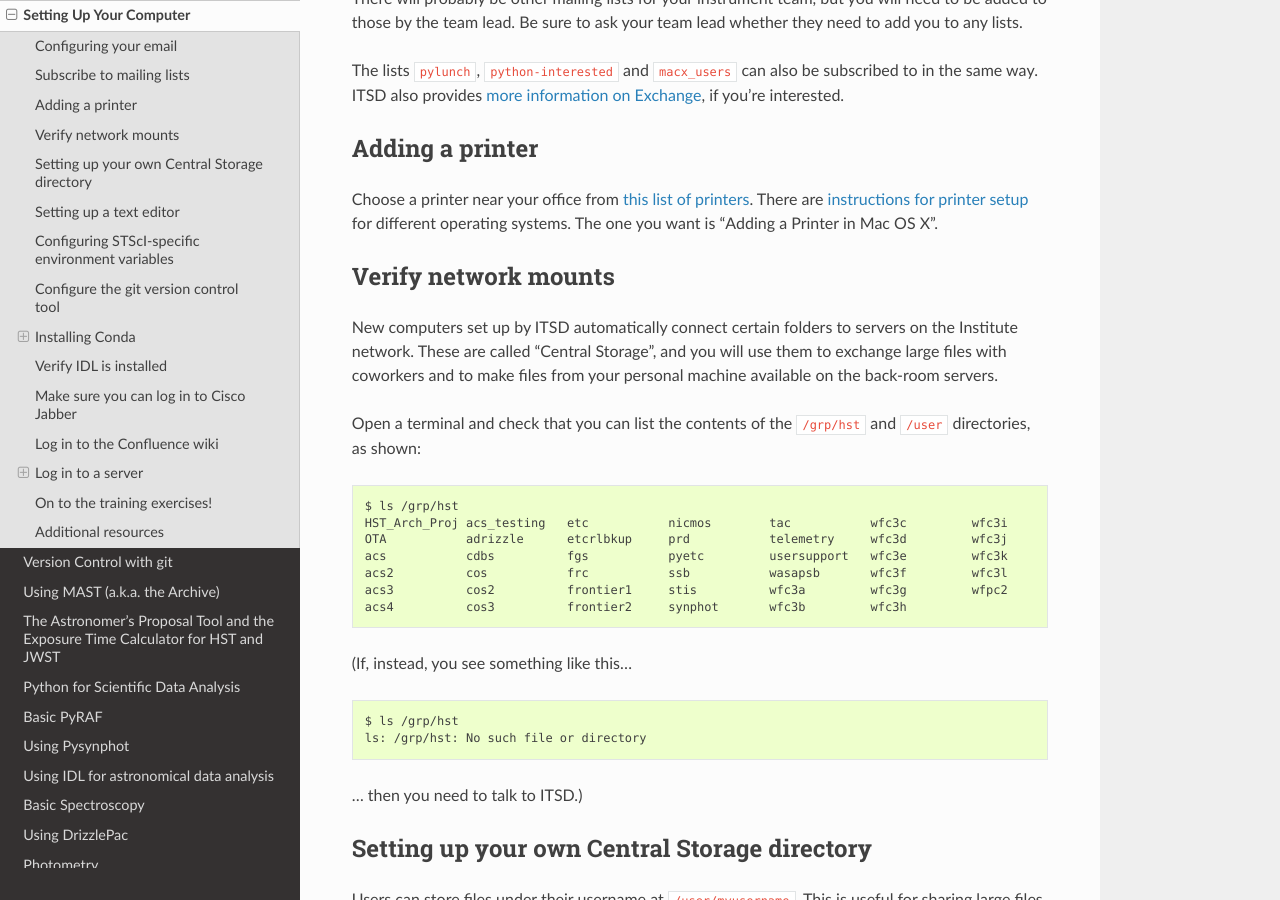
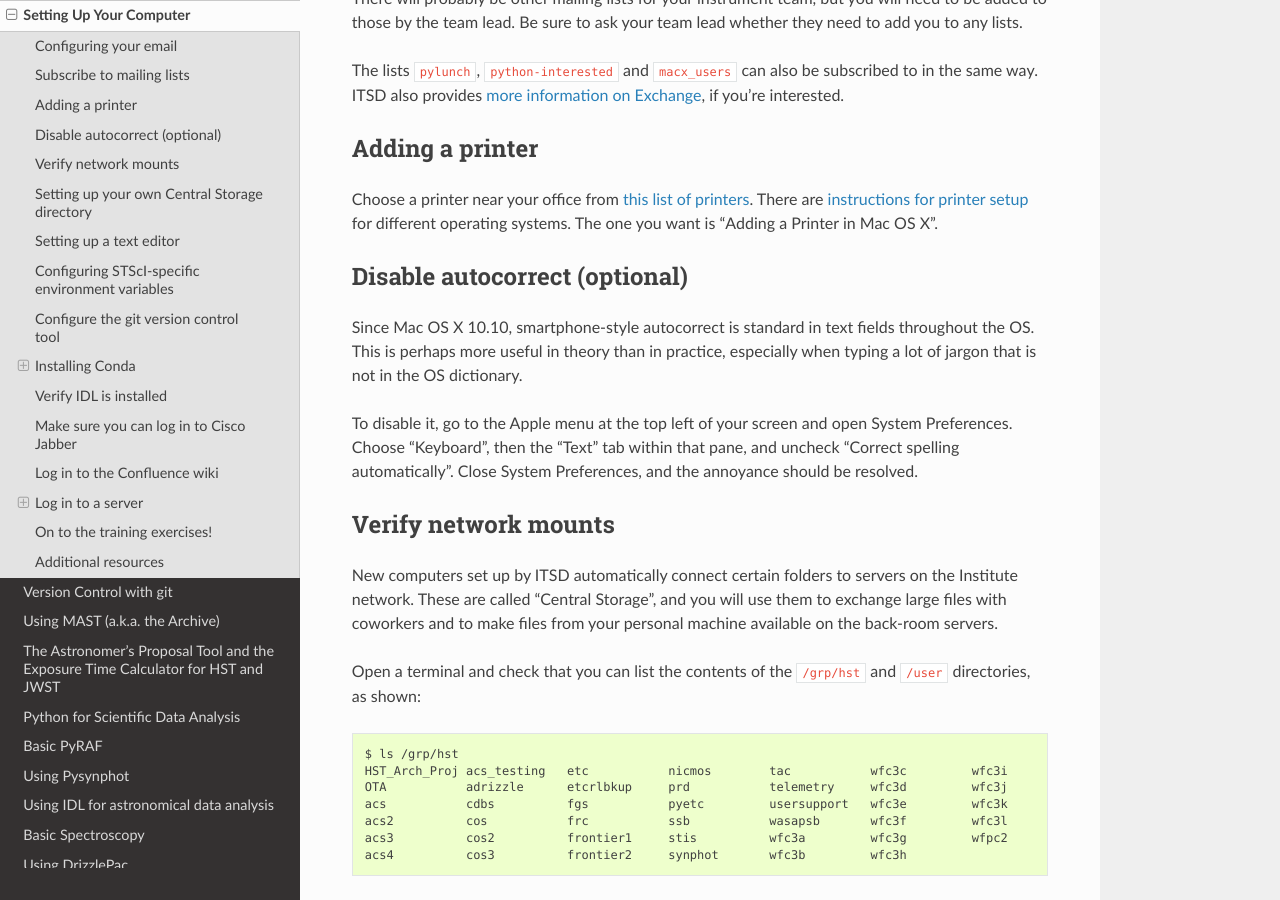
Before and after one commit to staceybright/training-library, a Sphinx documentation site: the page built from source/computer_setup.txt, in a window 1280 px wide and 900 px high, scrolled down 1103 px. Built offline with Sphinx 7.4.7 and the Read the Docs theme 2.0.0, drawn with Linux system fonts in a browser that asks for light colours.

Commit message:
computer setup: explain how to disable autocorrect

```diff
--- a/source/computer_setup.txt
+++ b/source/computer_setup.txt
@@ -34,6 +34,13 @@ Adding a printer
 =================
 
 Choose a printer near your office from `this list of printers <http://www.stsci.edu/institute/itsd/hardware/printers/printerlocs/printerlocations>`_. There are `instructions for printer setup <http://www.stsci.edu/institute/itsd/hardware/printers>`_ for different operating systems. The one you want is "Adding a Printer in Mac OS X".
+
+Disable autocorrect (optional)
+==============================
+
+Since Mac OS X 10.10, smartphone-style autocorrect is standard in text fields throughout the OS. This is perhaps more useful in theory than in practice, especially when typing a lot of jargon that is not in the OS dictionary.
+
+To disable it, go to the Apple menu at the top left of your screen and open System Preferences. Choose "Keyboard", then the "Text" tab within that pane, and uncheck "Correct spelling automatically". Close System Preferences, and the annoyance should be resolved.
 
 Verify network mounts
 ======================
```
